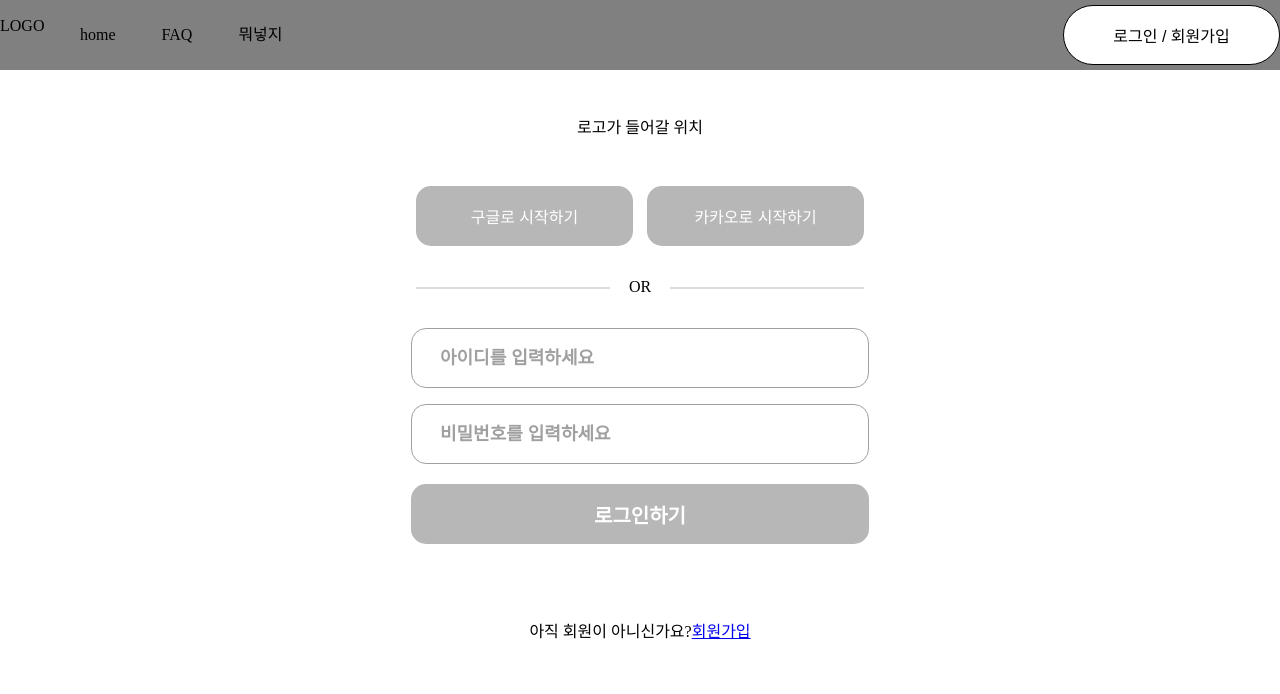
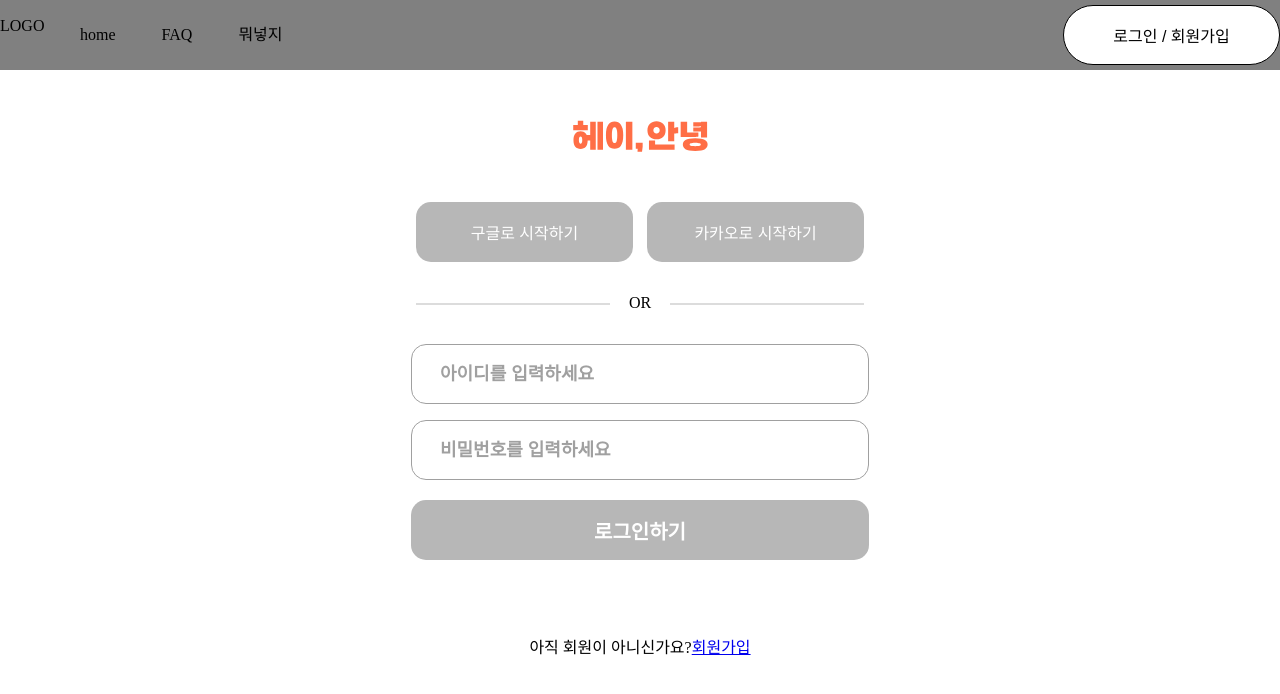
Before and after one commit to project-teamIP/hey-hi-fe, a React (Create React App) app: page /login in a window 1280 px wide. Shown: the top 694 px of the page. Built offline with nearby package versions, Linux system fonts and the light colour scheme.

Commit message:
🎨 design: 로고 이미지 추가

```diff
--- a/src/pages/Login.tsx
+++ b/src/pages/Login.tsx
@@ -7,7 +7,7 @@ import useInput from "../hooks/useInput";
 import { useMutation } from "react-query";
 import { userLogin } from "../api/api";
 import { useNavigate } from "react-router-dom";
-
+import LogoImage from "../assets/images/LogoImage.svg";
 const Login = () => {
   const navigate = useNavigate();
   // 아이디, 비밀번호
@@ -32,7 +32,9 @@ const Login = () => {
 
   return (
     <Wrap>
-      <Logo>로고가 들어갈 위치</Logo>
+      <Logo>
+        <img src={LogoImage} alt="로고" />
+      </Logo>
       {/* 소셜로그인 */}
       <SocialContainer>
         <Button.Primary size="loginbtn">구글로 시작하기</Button.Primary>
```
Also changed, not shown: src/assets/images/LogoImage.svg (added).
